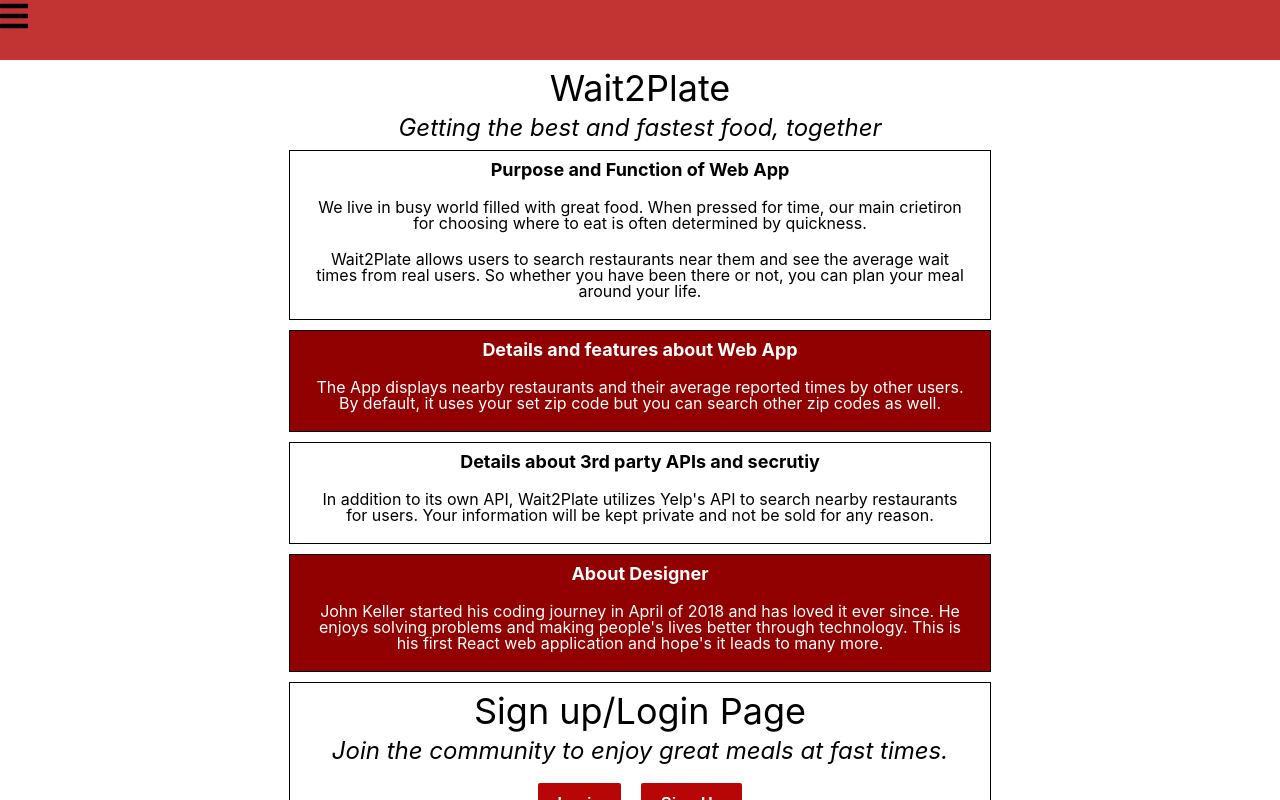
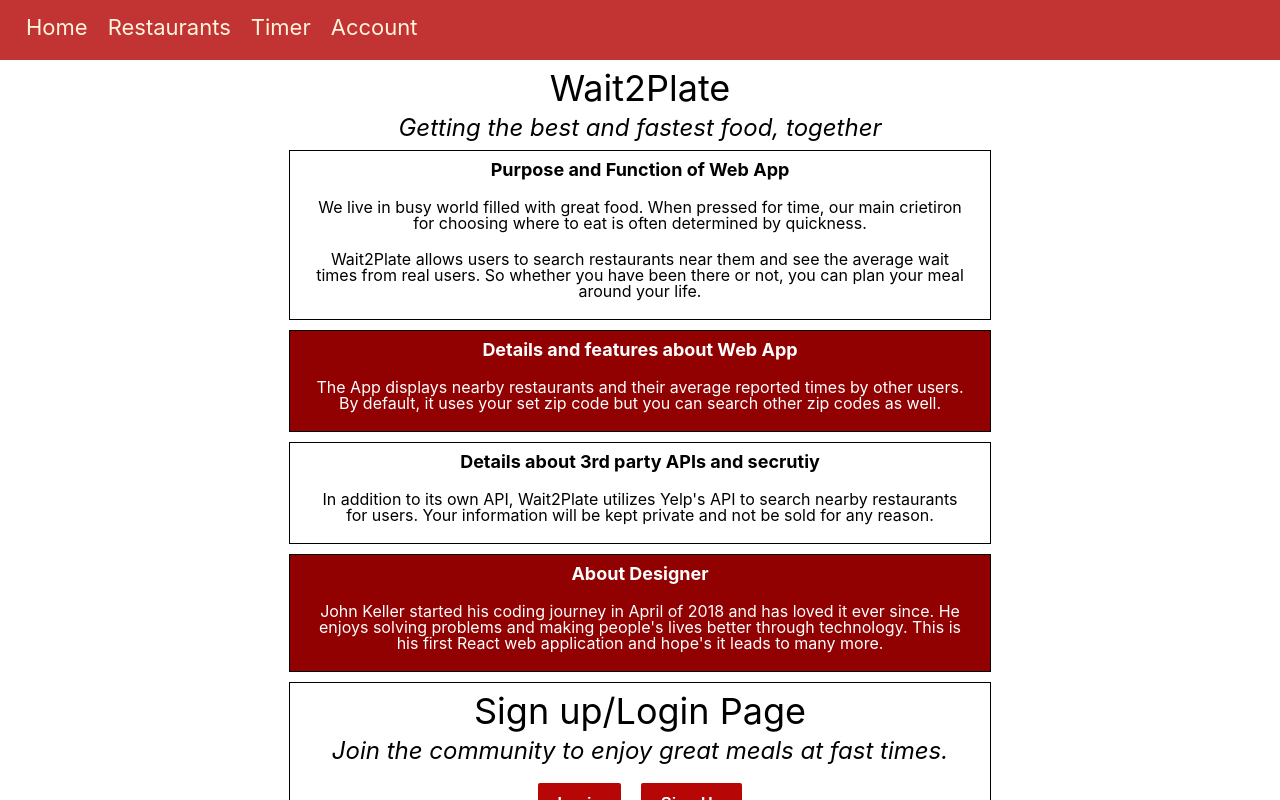
Before and after one commit to jmkeller3/wait2plate-client, a React (Create React App) app: page / in a window 1280 px wide. Shown: the top 800 px of the page. Built offline with nearby package versions, Linux system fonts and the light colour scheme; no server answers.

Commit message:
added good looking Navbar

```diff
--- a/src/components/Landing.css
+++ b/src/components/Landing.css
@@ -6,11 +6,11 @@ h3 {
 }
 
 h1 {
-  font-size: 30px;
+  font-size: 26px;
 }
 
 h2 {
-  font-size: 20px;
+  font-size: 18px;
   font-style: italic;
 }
 
@@ -27,7 +27,7 @@ section {
   border: 1px solid #000;
   margin-left: auto;
   margin-right: auto;
-  width: 90%;
+  width: 100%;
 }
 
 section:nth-child(odd) {
--- a/src/components/Login.css
+++ b/src/components/Login.css
@@ -4,7 +4,7 @@
   margin-right: auto;
   padding: 10px 0;
   border: 0;
-  margin-bottom: 20px;
+  margin-bottom: 0px;
 }
 
 .col-25 {
@@ -113,3 +113,37 @@ button:focus {
   padding: 6px;
   display: inline-block;
 }
+
+@media only screen and (max-width: 765px) {
+  .col-25 {
+    float: left;
+    width: 100%;
+    margin-top: 6px;
+  }
+
+  .col-75 {
+    float: left;
+    width: 100%;
+    margin-top: 6px;
+  }
+
+  .submit-btn {
+    padding: 4px 16px;
+    width: auto;
+  }
+
+  input,
+label {
+  margin: 6px;
+  text-align: left;
+}
+
+input {
+  width: 70%;
+  padding: 3px 8px;
+}
+
+section {
+  width: 100%
+}
+}
--- a/src/components/Navbar.css
+++ b/src/components/Navbar.css
@@ -10,10 +10,24 @@
   display: none;
 }
 
+.navWide .wideLinks {
+  display: none;
+}
+
 .navNarrow .narrowLinks a {
-  display: block;
-  float: left;
-  clear: left;
+  width: 75px;
+    display: block;
+    float: left;
+    clear: left;
+    font-size: 14px;
+    margin-left: -10px;
+    padding: 4px 0;
+    border: 1px solid #000;
+    border-top: none;
+}
+
+.navNarrow .narrowLinks a:first-child {
+  border-top: 1px solid #000;
 }
 
 nav {
@@ -38,9 +52,29 @@ a:visited {
   color: #fff;
 }
 
+.Menu:first-child {
+  margin-left: 10px;
+}
+
 @media only screen and (min-width: 767px) {
   nav {
     height: 50px;
+  }
+
+  .navWide, .navWide .wideLinks {
+    display: inline-block;
+    margin: 5px;
+  }
+
+  .wideLinks a {
+    margin: 10px;
+    padding-top: 20px;
+    font-size: 18px;
+    padding: 5px 0;
+  }
+
+  .Menu {
+    display: none;
   }
 
   li {
@@ -55,6 +89,22 @@ a:visited {
     height: 60px;
   }
 
+  .navWide, .navWide .wideLinks {
+    display: inline-block;
+    margin: 8px;
+  }
+
+  .wideLinks a {
+    margin: 10px;
+    padding-top: 20px;
+    font-size: 22px;
+    padding: 5px 0;
+  }
+
+  .Menu {
+    display: none;
+  }
+
   li {
     font-size: 18px;
     padding: 10px;
--- a/src/components/Navbar.js
+++ b/src/components/Navbar.js
@@ -52,7 +52,15 @@ export default class Navbar extends React.Component {
             </div>
           </div>
         </div>
-      </nav >
+        <div className="navWide">
+          <div className="wideLinks">
+            <Link to={`/`}>Home</Link>
+            <Link to={`/restaurants`}>Restaurants</Link>
+            <Link to={`/timer`}>Timer</Link>
+            <Link to={`/account`}>Account</Link>
+          </div>
+        </div>
+      </nav>
     );
   }
 }
```
